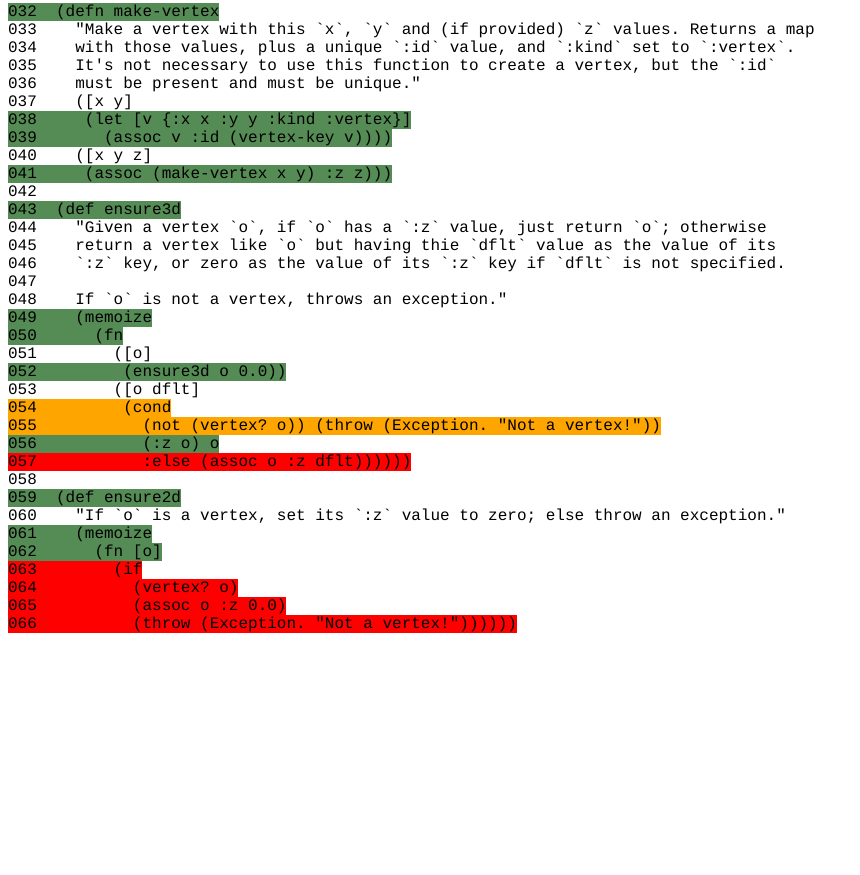
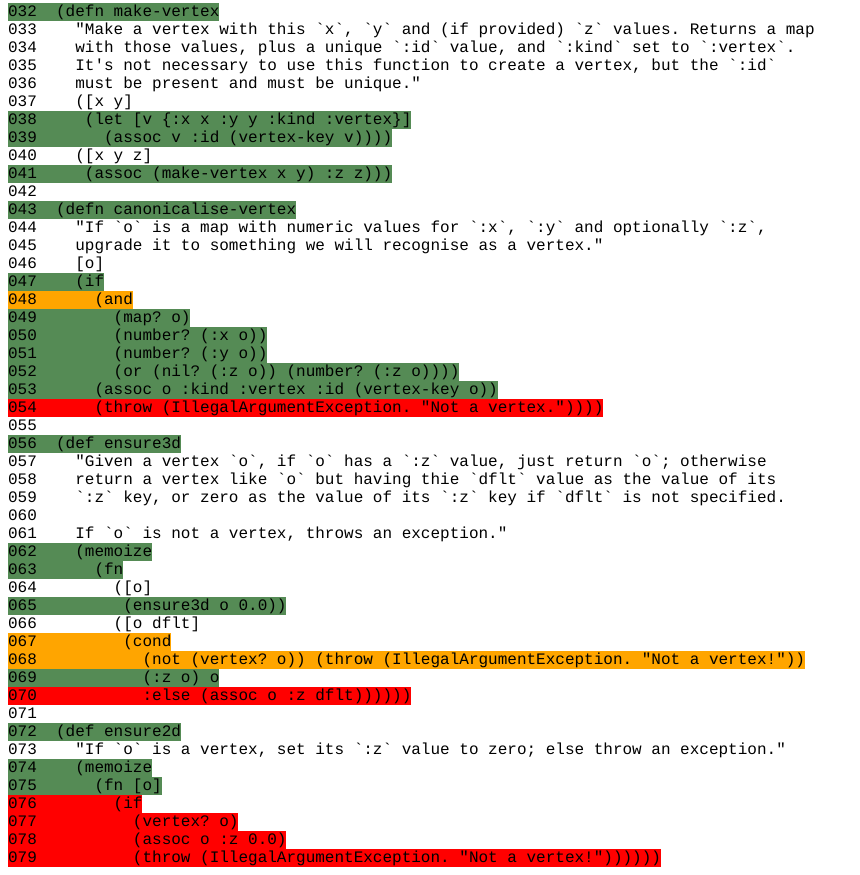
Before and after one commit to simon-brooke/walkmap, a plain HTML site: page docs/cloverage/walkmap/vertex.clj.html in a window 1280 px wide. Shown: the part 563-1438 px from the top of the page, without its empty margins (0-860 px from the left). Before the commit the page ends 1204 px from the top, so only its background shows below. Drawn offline with Linux system fonts and the light colour scheme.

Commit message:
Work on routing.

```diff
--- a/docs/cloverage/walkmap/vertex.clj.html
+++ b/docs/cloverage/walkmap/vertex.clj.html
@@ -38,7 +38,7 @@
                 011&nbsp;&nbsp;&nbsp;&nbsp;&nbsp;&nbsp;(and&nbsp;(:x&nbsp;o)&nbsp;(:y&nbsp;o))&nbsp;(keyword&nbsp;(str&nbsp;&quot;vert{&quot;&nbsp;(:x&nbsp;o)&nbsp;&quot;|&quot;&nbsp;(:y&nbsp;o)&nbsp;&quot;}&quot;))
                 </span><br/>
 <span class="not-covered" title="0 out of 3 forms covered">
-                012&nbsp;&nbsp;&nbsp;&nbsp;&nbsp;&nbsp;:else&nbsp;(throw&nbsp;(Exception.&nbsp;&quot;Not&nbsp;a&nbsp;vertex.&quot;))))
+                012&nbsp;&nbsp;&nbsp;&nbsp;&nbsp;&nbsp;:else&nbsp;(throw&nbsp;(IllegalArgumentException.&nbsp;&quot;Not&nbsp;a&nbsp;vertex.&quot;))))
                 </span><br/>
 <span class="blank" title="0 out of 0 forms covered">
                 013&nbsp;&nbsp;
@@ -131,76 +131,115 @@
                 042&nbsp;&nbsp;
                 </span><br/>
 <span class="covered" title="1 out of 1 forms covered">
-                043&nbsp;&nbsp;(def&nbsp;ensure3d
+                043&nbsp;&nbsp;(defn&nbsp;canonicalise-vertex
                 </span><br/>
 <span class="not-tracked" title="0 out of 0 forms covered">
-                044&nbsp;&nbsp;&nbsp;&nbsp;&quot;Given&nbsp;a&nbsp;vertex&nbsp;`o`,&nbsp;if&nbsp;`o`&nbsp;has&nbsp;a&nbsp;`:z`&nbsp;value,&nbsp;just&nbsp;return&nbsp;`o`;&nbsp;otherwise
+                044&nbsp;&nbsp;&nbsp;&nbsp;&quot;If&nbsp;`o`&nbsp;is&nbsp;a&nbsp;map&nbsp;with&nbsp;numeric&nbsp;values&nbsp;for&nbsp;`:x`,&nbsp;`:y`&nbsp;and&nbsp;optionally&nbsp;`:z`,
                 </span><br/>
 <span class="not-tracked" title="0 out of 0 forms covered">
-                045&nbsp;&nbsp;&nbsp;&nbsp;return&nbsp;a&nbsp;vertex&nbsp;like&nbsp;`o`&nbsp;but&nbsp;having&nbsp;thie&nbsp;`dflt`&nbsp;value&nbsp;as&nbsp;the&nbsp;value&nbsp;of&nbsp;its
+                045&nbsp;&nbsp;&nbsp;&nbsp;upgrade&nbsp;it&nbsp;to&nbsp;something&nbsp;we&nbsp;will&nbsp;recognise&nbsp;as&nbsp;a&nbsp;vertex.&quot;
                 </span><br/>
 <span class="not-tracked" title="0 out of 0 forms covered">
-                046&nbsp;&nbsp;&nbsp;&nbsp;`:z`&nbsp;key,&nbsp;or&nbsp;zero&nbsp;as&nbsp;the&nbsp;value&nbsp;of&nbsp;its&nbsp;`:z`&nbsp;key&nbsp;if&nbsp;`dflt`&nbsp;is&nbsp;not&nbsp;specified.
+                046&nbsp;&nbsp;&nbsp;&nbsp;[o]
+                </span><br/>
+<span class="covered" title="1 out of 1 forms covered">
+                047&nbsp;&nbsp;&nbsp;&nbsp;(if
+                </span><br/>
+<span class="partial" title="13 out of 17 forms covered">
+                048&nbsp;&nbsp;&nbsp;&nbsp;&nbsp;&nbsp;(and
+                </span><br/>
+<span class="covered" title="3 out of 3 forms covered">
+                049&nbsp;&nbsp;&nbsp;&nbsp;&nbsp;&nbsp;&nbsp;&nbsp;(map?&nbsp;o)
+                </span><br/>
+<span class="covered" title="5 out of 5 forms covered">
+                050&nbsp;&nbsp;&nbsp;&nbsp;&nbsp;&nbsp;&nbsp;&nbsp;(number?&nbsp;(:x&nbsp;o))
+                </span><br/>
+<span class="covered" title="5 out of 5 forms covered">
+                051&nbsp;&nbsp;&nbsp;&nbsp;&nbsp;&nbsp;&nbsp;&nbsp;(number?&nbsp;(:y&nbsp;o))
+                </span><br/>
+<span class="covered" title="9 out of 9 forms covered">
+                052&nbsp;&nbsp;&nbsp;&nbsp;&nbsp;&nbsp;&nbsp;&nbsp;(or&nbsp;(nil?&nbsp;(:z&nbsp;o))&nbsp;(number?&nbsp;(:z&nbsp;o))))
+                </span><br/>
+<span class="covered" title="9 out of 9 forms covered">
+                053&nbsp;&nbsp;&nbsp;&nbsp;&nbsp;&nbsp;(assoc&nbsp;o&nbsp;:kind&nbsp;:vertex&nbsp;:id&nbsp;(vertex-key&nbsp;o))
+                </span><br/>
+<span class="not-covered" title="0 out of 3 forms covered">
+                054&nbsp;&nbsp;&nbsp;&nbsp;&nbsp;&nbsp;(throw&nbsp;(IllegalArgumentException.&nbsp;&quot;Not&nbsp;a&nbsp;vertex.&quot;))))
                 </span><br/>
 <span class="blank" title="0 out of 0 forms covered">
-                047&nbsp;&nbsp;
+                055&nbsp;&nbsp;
+                </span><br/>
+<span class="covered" title="1 out of 1 forms covered">
+                056&nbsp;&nbsp;(def&nbsp;ensure3d
                 </span><br/>
 <span class="not-tracked" title="0 out of 0 forms covered">
-                048&nbsp;&nbsp;&nbsp;&nbsp;If&nbsp;`o`&nbsp;is&nbsp;not&nbsp;a&nbsp;vertex,&nbsp;throws&nbsp;an&nbsp;exception.&quot;
+                057&nbsp;&nbsp;&nbsp;&nbsp;&quot;Given&nbsp;a&nbsp;vertex&nbsp;`o`,&nbsp;if&nbsp;`o`&nbsp;has&nbsp;a&nbsp;`:z`&nbsp;value,&nbsp;just&nbsp;return&nbsp;`o`;&nbsp;otherwise
+                </span><br/>
+<span class="not-tracked" title="0 out of 0 forms covered">
+                058&nbsp;&nbsp;&nbsp;&nbsp;return&nbsp;a&nbsp;vertex&nbsp;like&nbsp;`o`&nbsp;but&nbsp;having&nbsp;thie&nbsp;`dflt`&nbsp;value&nbsp;as&nbsp;the&nbsp;value&nbsp;of&nbsp;its
+                </span><br/>
+<span class="not-tracked" title="0 out of 0 forms covered">
+                059&nbsp;&nbsp;&nbsp;&nbsp;`:z`&nbsp;key,&nbsp;or&nbsp;zero&nbsp;as&nbsp;the&nbsp;value&nbsp;of&nbsp;its&nbsp;`:z`&nbsp;key&nbsp;if&nbsp;`dflt`&nbsp;is&nbsp;not&nbsp;specified.
+                </span><br/>
+<span class="blank" title="0 out of 0 forms covered">
+                060&nbsp;&nbsp;
+                </span><br/>
+<span class="not-tracked" title="0 out of 0 forms covered">
+                061&nbsp;&nbsp;&nbsp;&nbsp;If&nbsp;`o`&nbsp;is&nbsp;not&nbsp;a&nbsp;vertex,&nbsp;throws&nbsp;an&nbsp;exception.&quot;
                 </span><br/>
 <span class="covered" title="2 out of 2 forms covered">
-                049&nbsp;&nbsp;&nbsp;&nbsp;(memoize
+                062&nbsp;&nbsp;&nbsp;&nbsp;(memoize
                 </span><br/>
 <span class="covered" title="1 out of 1 forms covered">
-                050&nbsp;&nbsp;&nbsp;&nbsp;&nbsp;&nbsp;(fn
+                063&nbsp;&nbsp;&nbsp;&nbsp;&nbsp;&nbsp;(fn
                 </span><br/>
 <span class="not-tracked" title="0 out of 0 forms covered">
-                051&nbsp;&nbsp;&nbsp;&nbsp;&nbsp;&nbsp;&nbsp;&nbsp;([o]
+                064&nbsp;&nbsp;&nbsp;&nbsp;&nbsp;&nbsp;&nbsp;&nbsp;([o]
                 </span><br/>
 <span class="covered" title="4 out of 4 forms covered">
-                052&nbsp;&nbsp;&nbsp;&nbsp;&nbsp;&nbsp;&nbsp;&nbsp;&nbsp;(ensure3d&nbsp;o&nbsp;0.0))
+                065&nbsp;&nbsp;&nbsp;&nbsp;&nbsp;&nbsp;&nbsp;&nbsp;&nbsp;(ensure3d&nbsp;o&nbsp;0.0))
                 </span><br/>
 <span class="not-tracked" title="0 out of 0 forms covered">
-                053&nbsp;&nbsp;&nbsp;&nbsp;&nbsp;&nbsp;&nbsp;&nbsp;([o&nbsp;dflt]
+                066&nbsp;&nbsp;&nbsp;&nbsp;&nbsp;&nbsp;&nbsp;&nbsp;([o&nbsp;dflt]
                 </span><br/>
 <span class="partial" title="2 out of 3 forms covered">
-                054&nbsp;&nbsp;&nbsp;&nbsp;&nbsp;&nbsp;&nbsp;&nbsp;&nbsp;(cond
+                067&nbsp;&nbsp;&nbsp;&nbsp;&nbsp;&nbsp;&nbsp;&nbsp;&nbsp;(cond
                 </span><br/>
 <span class="partial" title="5 out of 8 forms covered">
-                055&nbsp;&nbsp;&nbsp;&nbsp;&nbsp;&nbsp;&nbsp;&nbsp;&nbsp;&nbsp;&nbsp;(not&nbsp;(vertex?&nbsp;o))&nbsp;(throw&nbsp;(Exception.&nbsp;&quot;Not&nbsp;a&nbsp;vertex!&quot;))
+                068&nbsp;&nbsp;&nbsp;&nbsp;&nbsp;&nbsp;&nbsp;&nbsp;&nbsp;&nbsp;&nbsp;(not&nbsp;(vertex?&nbsp;o))&nbsp;(throw&nbsp;(IllegalArgumentException.&nbsp;&quot;Not&nbsp;a&nbsp;vertex!&quot;))
                 </span><br/>
 <span class="covered" title="4 out of 4 forms covered">
-                056&nbsp;&nbsp;&nbsp;&nbsp;&nbsp;&nbsp;&nbsp;&nbsp;&nbsp;&nbsp;&nbsp;(:z&nbsp;o)&nbsp;o
+                069&nbsp;&nbsp;&nbsp;&nbsp;&nbsp;&nbsp;&nbsp;&nbsp;&nbsp;&nbsp;&nbsp;(:z&nbsp;o)&nbsp;o
                 </span><br/>
 <span class="not-covered" title="0 out of 5 forms covered">
-                057&nbsp;&nbsp;&nbsp;&nbsp;&nbsp;&nbsp;&nbsp;&nbsp;&nbsp;&nbsp;&nbsp;:else&nbsp;(assoc&nbsp;o&nbsp;:z&nbsp;dflt))))))
+                070&nbsp;&nbsp;&nbsp;&nbsp;&nbsp;&nbsp;&nbsp;&nbsp;&nbsp;&nbsp;&nbsp;:else&nbsp;(assoc&nbsp;o&nbsp;:z&nbsp;dflt))))))
                 </span><br/>
 <span class="blank" title="0 out of 0 forms covered">
-                058&nbsp;&nbsp;
+                071&nbsp;&nbsp;
                 </span><br/>
 <span class="covered" title="1 out of 1 forms covered">
-                059&nbsp;&nbsp;(def&nbsp;ensure2d
+                072&nbsp;&nbsp;(def&nbsp;ensure2d
                 </span><br/>
 <span class="not-tracked" title="0 out of 0 forms covered">
-                060&nbsp;&nbsp;&nbsp;&nbsp;&quot;If&nbsp;`o`&nbsp;is&nbsp;a&nbsp;vertex,&nbsp;set&nbsp;its&nbsp;`:z`&nbsp;value&nbsp;to&nbsp;zero;&nbsp;else&nbsp;throw&nbsp;an&nbsp;exception.&quot;
+                073&nbsp;&nbsp;&nbsp;&nbsp;&quot;If&nbsp;`o`&nbsp;is&nbsp;a&nbsp;vertex,&nbsp;set&nbsp;its&nbsp;`:z`&nbsp;value&nbsp;to&nbsp;zero;&nbsp;else&nbsp;throw&nbsp;an&nbsp;exception.&quot;
                 </span><br/>
 <span class="covered" title="2 out of 2 forms covered">
-                061&nbsp;&nbsp;&nbsp;&nbsp;(memoize
+                074&nbsp;&nbsp;&nbsp;&nbsp;(memoize
                 </span><br/>
 <span class="covered" title="1 out of 1 forms covered">
-                062&nbsp;&nbsp;&nbsp;&nbsp;&nbsp;&nbsp;(fn&nbsp;[o]
+                075&nbsp;&nbsp;&nbsp;&nbsp;&nbsp;&nbsp;(fn&nbsp;[o]
                 </span><br/>
 <span class="not-covered" title="0 out of 1 forms covered">
-                063&nbsp;&nbsp;&nbsp;&nbsp;&nbsp;&nbsp;&nbsp;&nbsp;(if
+                076&nbsp;&nbsp;&nbsp;&nbsp;&nbsp;&nbsp;&nbsp;&nbsp;(if
                 </span><br/>
 <span class="not-covered" title="0 out of 3 forms covered">
-                064&nbsp;&nbsp;&nbsp;&nbsp;&nbsp;&nbsp;&nbsp;&nbsp;&nbsp;&nbsp;(vertex?&nbsp;o)
+                077&nbsp;&nbsp;&nbsp;&nbsp;&nbsp;&nbsp;&nbsp;&nbsp;&nbsp;&nbsp;(vertex?&nbsp;o)
                 </span><br/>
 <span class="not-covered" title="0 out of 5 forms covered">
-                065&nbsp;&nbsp;&nbsp;&nbsp;&nbsp;&nbsp;&nbsp;&nbsp;&nbsp;&nbsp;(assoc&nbsp;o&nbsp;:z&nbsp;0.0)
+                078&nbsp;&nbsp;&nbsp;&nbsp;&nbsp;&nbsp;&nbsp;&nbsp;&nbsp;&nbsp;(assoc&nbsp;o&nbsp;:z&nbsp;0.0)
                 </span><br/>
 <span class="not-covered" title="0 out of 3 forms covered">
-                066&nbsp;&nbsp;&nbsp;&nbsp;&nbsp;&nbsp;&nbsp;&nbsp;&nbsp;&nbsp;(throw&nbsp;(Exception.&nbsp;&quot;Not&nbsp;a&nbsp;vertex!&quot;))))))
+                079&nbsp;&nbsp;&nbsp;&nbsp;&nbsp;&nbsp;&nbsp;&nbsp;&nbsp;&nbsp;(throw&nbsp;(IllegalArgumentException.&nbsp;&quot;Not&nbsp;a&nbsp;vertex!&quot;))))))
                 </span><br/>
  </body>
 </html>
```
Also changed, not shown: docs/cloverage/index.html (+24 -24 lines), docs/cloverage/walkmap/stl.clj.html (+3 -3 lines), docs/cloverage/walkmap/superstructure.clj.html (+3 -3 lines), 4 other files.
